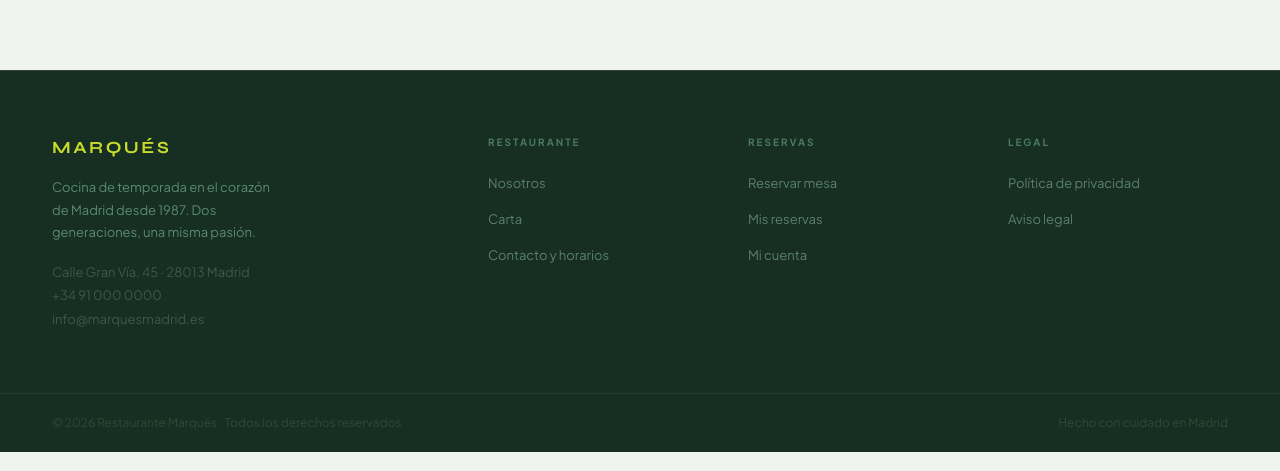
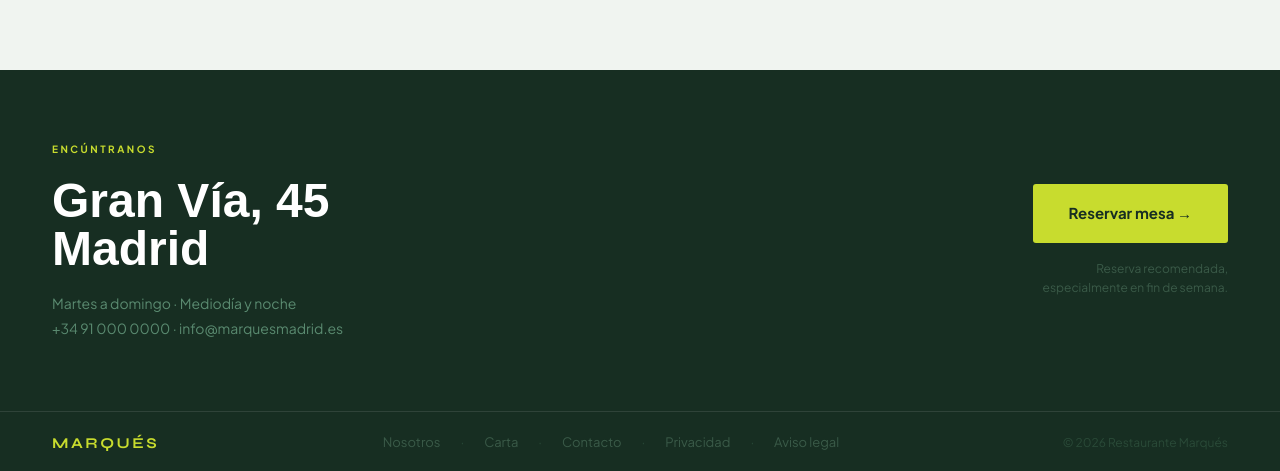
Before and after one commit to pablo-redondo/restaurant-web, a Next.js app: page / in a window 1280 px wide. Shown: the part 2315-2786 px from the top of the page. Built offline with nearby package versions, Linux system fonts and the light colour scheme; no server answers; a web font is replaced by a local one.

Commit message:
redesign footer: editorial layout with address CTA + compact nav bar

```diff
--- a/src/components/Footer.tsx
+++ b/src/components/Footer.tsx
@@ -3,57 +3,59 @@ import Link from 'next/link';
 export default function Footer() {
   const year = new Date().getFullYear();
   return (
-    <footer className="bg-[#172E22] border-t border-white/10">
-      {/* Grid principal */}
-      <div className="px-[52px] py-16 grid grid-cols-2 md:grid-cols-[1.8fr_1fr_1fr_1fr] gap-10 items-start">
-        {/* Marca */}
-        <div className="col-span-2 md:col-span-1">
-          <p className="font-heading font-bold text-[17px] tracking-[2.5px] uppercase text-[#C8DC2E] mb-4">
-            MARQUÉS
+    <footer className="bg-[#172E22]">
+
+      {/* Bloque principal */}
+      <div className="px-[52px] py-[72px] grid md:grid-cols-2 gap-12 items-center border-b border-white/10">
+        {/* Izquierda: ubicación e info */}
+        <div>
+          <p className="text-[#C8DC2E] text-[10px] font-bold tracking-[2.5px] uppercase mb-5">
+            Encúntranos
           </p>
-          <p className="text-[#5A8A70] text-[13px] leading-[1.7] max-w-[220px] mb-5">
-            Cocina de temporada en el corazón de Madrid desde 1987. Dos generaciones, una misma pasión.
-          </p>
-          <p className="text-[#3A5A48] text-[13px]">Calle Gran Vía, 45 · 28013 Madrid</p>
-          <p className="text-[#3A5A48] text-[13px] mt-1">+34 91 000 0000</p>
-          <p className="text-[#3A5A48] text-[13px] mt-1">info@marquesmadrid.es</p>
+          <h2 className="font-hero font-[800] text-[48px] leading-[1.0] text-white mb-5">
+            Gran Vía, 45<br />Madrid
+          </h2>
+          <div className="space-y-1 text-[#5A8A70] text-[14px]">
+            <p>Martes a domingo &middot; Mediodía y noche</p>
+            <p>+34 91 000 0000 &middot; info@marquesmadrid.es</p>
+          </div>
         </div>
 
-        {/* Restaurante */}
-        <div>
-          <p className="text-[#4A7A60] text-[10px] font-bold tracking-[2px] uppercase mb-5">Restaurante</p>
-          <ul className="space-y-3">
-            <li><Link href="/nosotros" className="text-[#5A8070] text-[13px] hover:text-white transition">Nosotros</Link></li>
-            <li><Link href="/carta" className="text-[#5A8070] text-[13px] hover:text-white transition">Carta</Link></li>
-            <li><Link href="/contacto" className="text-[#5A8070] text-[13px] hover:text-white transition">Contacto y horarios</Link></li>
-          </ul>
-        </div>
-
-        {/* Reservas */}
-        <div>
-          <p className="text-[#4A7A60] text-[10px] font-bold tracking-[2px] uppercase mb-5">Reservas</p>
-          <ul className="space-y-3">
-            <li><Link href="/reservations" className="text-[#5A8070] text-[13px] hover:text-white transition">Reservar mesa</Link></li>
-            <li><Link href="/reservations/me" className="text-[#5A8070] text-[13px] hover:text-white transition">Mis reservas</Link></li>
-            <li><Link href="/login" className="text-[#5A8070] text-[13px] hover:text-white transition">Mi cuenta</Link></li>
-          </ul>
-        </div>
-
-        {/* Legal */}
-        <div>
-          <p className="text-[#4A7A60] text-[10px] font-bold tracking-[2px] uppercase mb-5">Legal</p>
-          <ul className="space-y-3">
-            <li><Link href="/privacidad" className="text-[#5A8070] text-[13px] hover:text-white transition">Política de privacidad</Link></li>
-            <li><Link href="/aviso-legal" className="text-[#5A8070] text-[13px] hover:text-white transition">Aviso legal</Link></li>
-          </ul>
+        {/* Derecha: CTA */}
+        <div className="flex flex-col items-start md:items-end gap-4">
+          <Link
+            href="/reservations"
+            className="inline-flex items-center gap-3 px-[36px] py-[18px] bg-[#C8DC2E] text-[#172E22] font-bold text-[15px] rounded-[3px] hover:brightness-105 transition"
+          >
+            Reservar mesa →
+          </Link>
+          <p className="text-[#3A5A48] text-[12px] md:text-right leading-[1.6]">
+            Reserva recomendada,<br className="hidden md:block" /> especialmente en fin de semana.
+          </p>
         </div>
       </div>
 
       {/* Barra inferior */}
-      <div className="px-[52px] py-5 border-t border-white/[0.06] flex flex-col md:flex-row items-center justify-between gap-2">
-        <p className="text-[#2E4A38] text-[12px]">© {year} Restaurante Marqués · Todos los derechos reservados</p>
-        <p className="text-[#2E4A38] text-[12px]">Hecho con cuidado en Madrid</p>
+      <div className="px-[52px] py-5 flex flex-col md:flex-row items-center justify-between gap-4">
+        <span className="font-heading font-bold text-[15px] tracking-[2.5px] uppercase text-[#C8DC2E]">
+          MARQUÉS
+        </span>
+
+        <nav className="flex flex-wrap items-center justify-center gap-x-5 gap-y-2 text-[13px] text-[#3A5A48]">
+          <Link href="/nosotros"   className="hover:text-white transition">Nosotros</Link>
+          <span className="text-[#2A4A38]">&middot;</span>
+          <Link href="/carta"      className="hover:text-white transition">Carta</Link>
+          <span className="text-[#2A4A38]">&middot;</span>
+          <Link href="/contacto"   className="hover:text-white transition">Contacto</Link>
+          <span className="text-[#2A4A38]">&middot;</span>
+          <Link href="/privacidad" className="hover:text-white transition">Privacidad</Link>
+          <span className="text-[#2A4A38]">&middot;</span>
+          <Link href="/aviso-legal" className="hover:text-white transition">Aviso legal</Link>
+        </nav>
+
+        <p className="text-[#2A4A38] text-[12px]">&copy; {year} Restaurante Marqués</p>
       </div>
+
     </footer>
   );
 }
```
